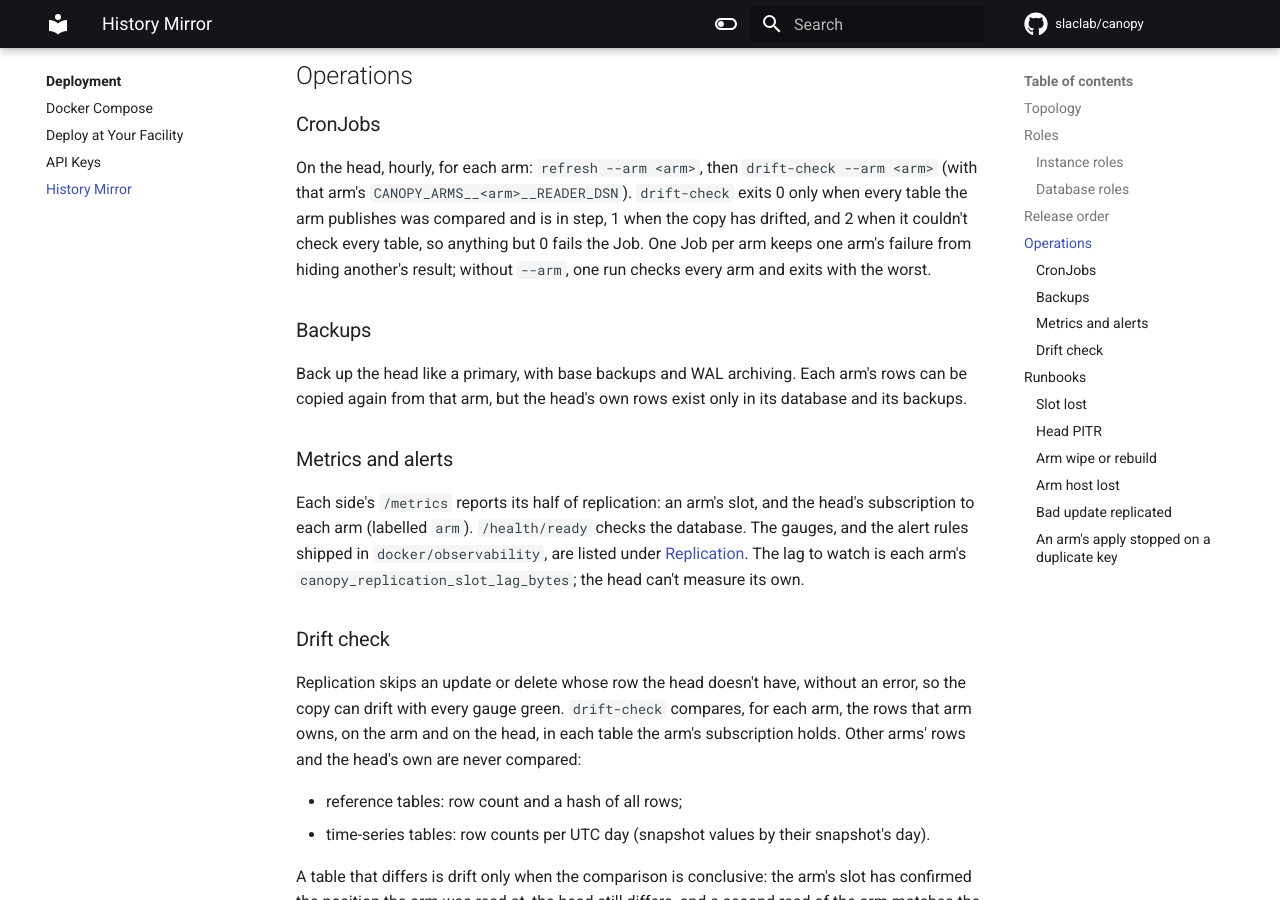
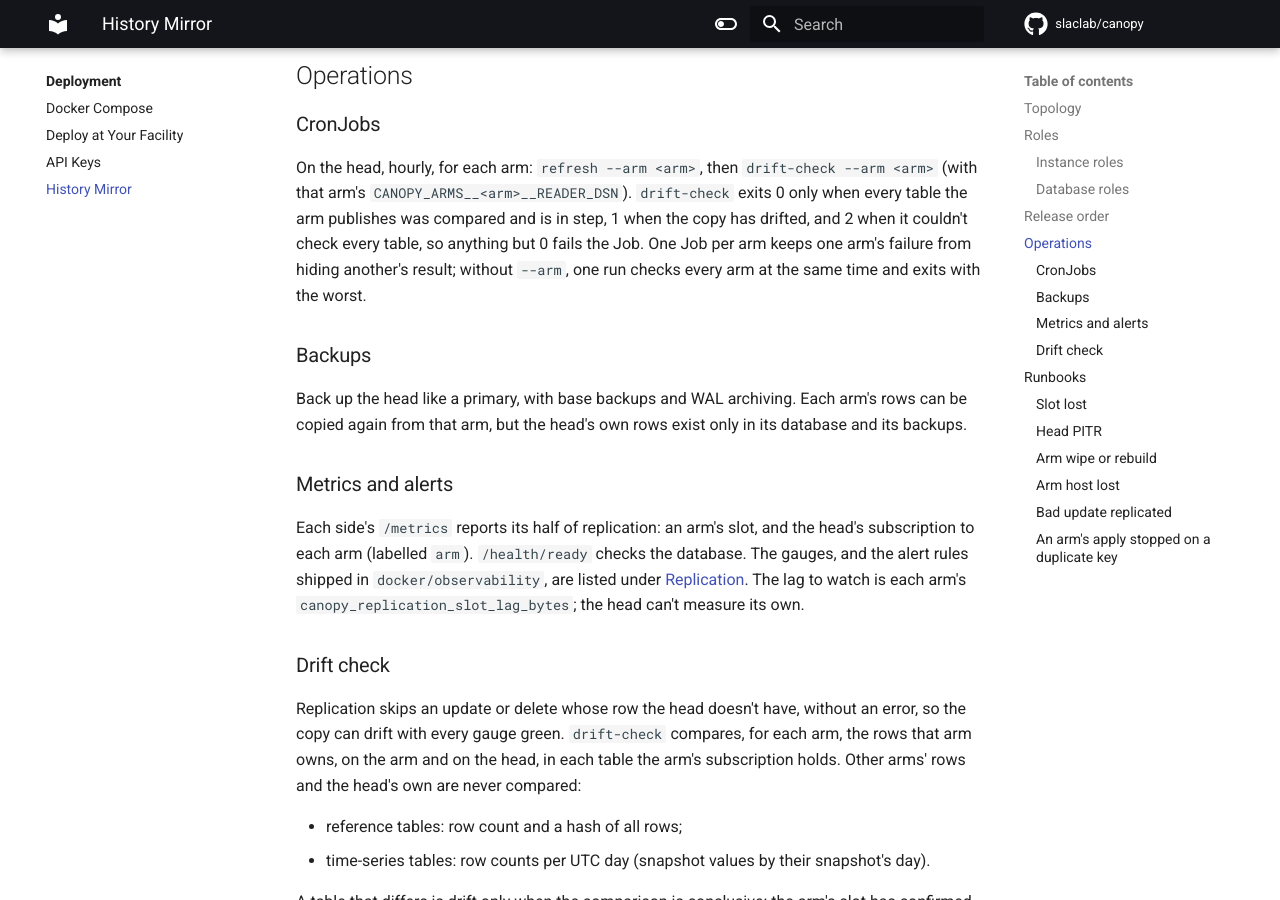
Before and after one commit to slaclab/canopy, an MkDocs documentation site: the page built from docs/deployment/history.md, in a window 1280 px wide and 900 px high, scrolled down 3785 px. Built offline with MkDocs 1.6.1 and Material for MkDocs 9.7.7, drawn with Linux system fonts in a browser that asks for light colours; comment, search, counter and statistics services are not loaded.

Commit message:
DOC: Say a drift-check run over every arm checks them at the same time

```diff
--- a/docs/deployment/history.md
+++ b/docs/deployment/history.md
@@ -133,7 +133,7 @@ On the head, hourly, for each arm: `refresh --arm <arm>`, then `drift-check --ar
 when every table the arm publishes was compared and is in step, 1 when the copy has
 drifted, and 2 when it couldn't check every table, so anything but 0 fails the Job.
 One Job per arm keeps one arm's failure from hiding another's result; without
-`--arm`, one run checks every arm and exits with the worst.
+`--arm`, one run checks every arm at the same time and exits with the worst.
 
 ### Backups
 
```
